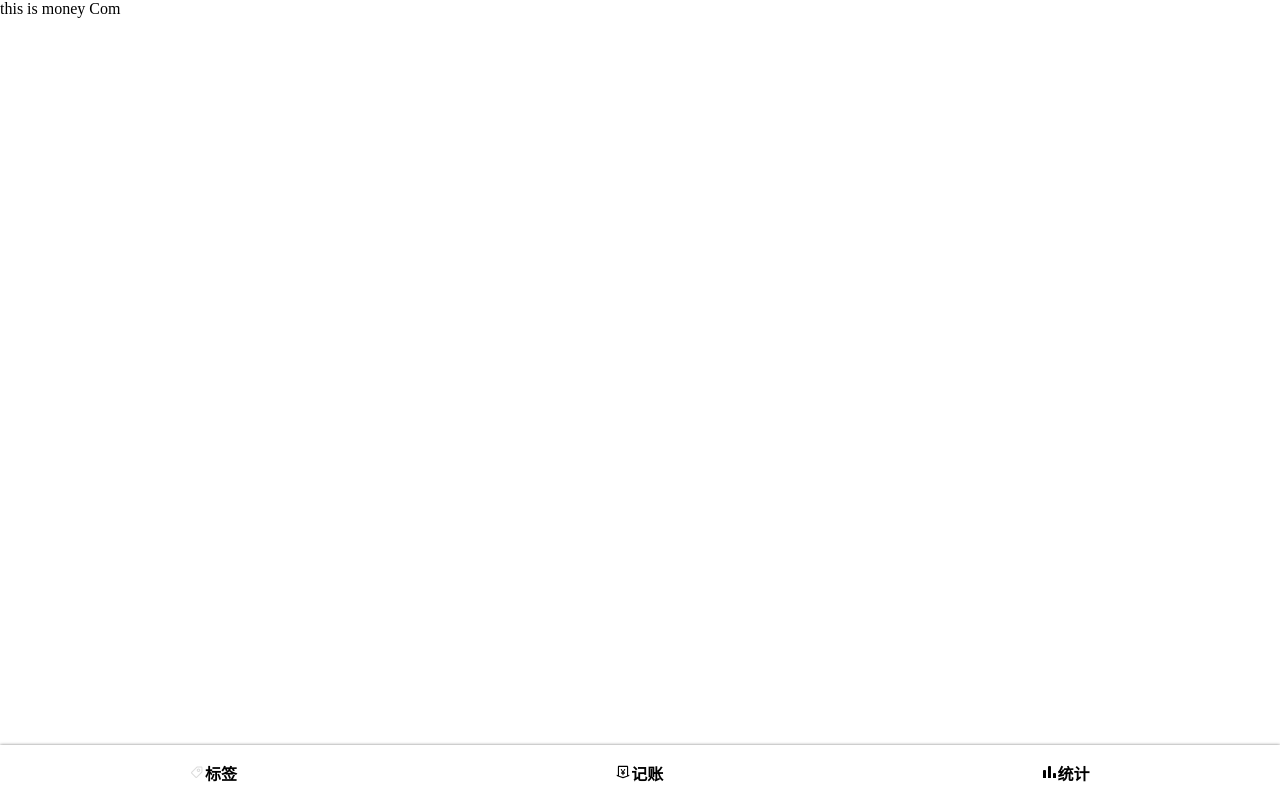
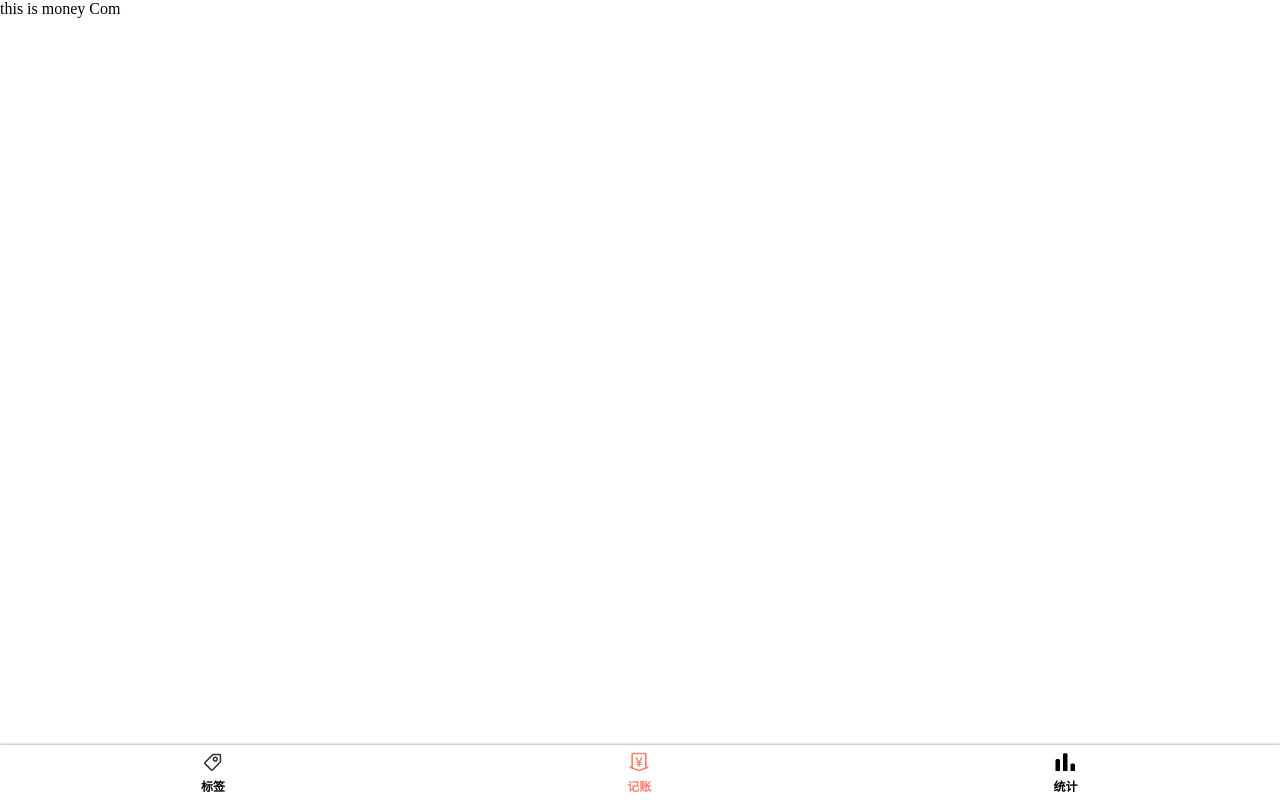
Before and after one commit to lllemonade/accounting-2, a Vue app: page /#/money in a window 1280 px wide. Built offline with nearby package versions, Linux system fonts and the light colour scheme.

Commit message:
完善nav的css

```diff
--- a/public/index.html
+++ b/public/index.html
@@ -1,17 +1,25 @@
 <!DOCTYPE html>
-<html lang="">
+<html lang="en">
+
 <head>
   <meta charset="utf-8">
   <meta http-equiv="X-UA-Compatible" content="IE=edge">
+
+  <!-- <meta name="viewport" content="width=device-width,initial-scale=1,minimum-scale=1,maximum-scale=1,user-scalable=no,viewport-fit=cover"> -->
   <meta name="viewport" content="width=device-width,initial-scale=1.0">
   <link rel="icon" href="<%= BASE_URL %>favicon.ico">
-    <title><%= htmlWebpackPlugin.options.title %></title>
+  <title>
+    <%= htmlWebpackPlugin.options.title %>
+  </title>
 </head>
+
 <body>
   <noscript>
-      <strong>We're sorry but <%= htmlWebpackPlugin.options.title %> doesn't work properly without JavaScript enabled. Please enable it to continue.</strong>
+    <strong>We're sorry but <%= htmlWebpackPlugin.options.title %> doesn't work properly without JavaScript enabled.
+        Please enable it to continue.</strong>
   </noscript>
   <div id="app"></div>
   <!-- built files will be auto injected -->
 </body>
+
 </html>
--- a/src/components/icon.vue
+++ b/src/components/icon.vue
@@ -1,3 +1,4 @@
+
 <template>
   <div>
     <svg class="icon">
@@ -22,10 +23,10 @@ export default {
 
 <style lang="scss" scoped>
 .icon {
-  width: 1em;
-  height: 1em;
+  width: 2em;
+  height: 2em;
   vertical-align: -0.15em;
-  fill: #000;
+  fill: currentColor;
   overflow: hidden;
 }
 </style>
--- a/src/components/navBar.vue
+++ b/src/components/navBar.vue
@@ -1,14 +1,18 @@
 <template>
   <nav>
-    <router-link class="item" :to="{ name: 'labels' }">
+    <router-link class="item" :to="{ name: 'labels' }" active-class="selected">
       <icon name="label" />
       标签
     </router-link>
-    <router-link class="item" :to="{ name: 'money' }">
+    <router-link class="item" :to="{ name: 'money' }" active-class="selected">
       <icon name="money" />
       记账
     </router-link>
-    <router-link class="item" :to="{ name: 'statistics' }">
+    <router-link
+      class="item"
+      :to="{ name: 'statistics' }"
+      active-class="selected"
+    >
       <icon name="statistic" />
       统计
     </router-link>
@@ -29,9 +33,14 @@ nav {
     display: flex;
     justify-content: center;
     align-items: center;
+    flex-direction: column;
     width: 33.3%;
     height: 55px;
+    font-size: 12px;
     font-weight: bold;
+  }
+  .item.selected {
+    color: salmon;
   }
 }
 </style>
--- a/vue.config.js
+++ b/vue.config.js
@@ -1,3 +1,4 @@
+/* eslint-disable */
 const path = require('path')
 
 module.exports = {
```
Also changed, not shown: src/assets/icons/label.svg. Lines whose indentation alone changed are shown as unchanged.
